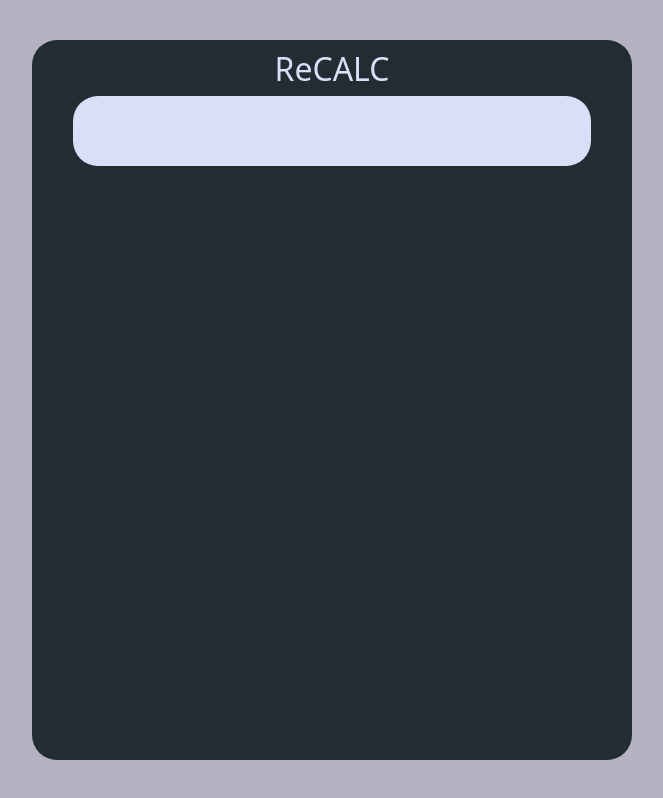
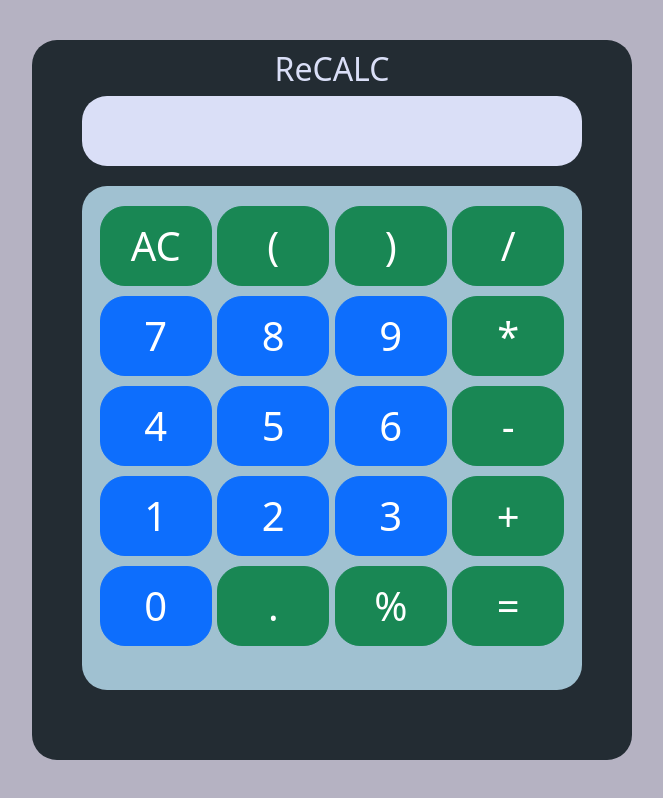
Before and after one commit to alexiscirmi/react-calculator, a React (Vite) app: page / in a window 1280 px wide. Shown: the whole page, without its empty margins (308-971 px from the left). Built offline with nearby package versions, Linux system fonts and the light colour scheme.

Commit message:
Initial design completed

```diff
--- a/src/App.css
+++ b/src/App.css
@@ -2,7 +2,7 @@
   display: flex;
   flex-direction: column;
   align-items: center;
-  width: 90vw;
+  width: 95vw;
   max-width: 600px;
   height: 90vh;
   background-color: #232C33;
@@ -17,8 +17,43 @@
 }
 
 .display {
-  width: 90%;
+  width: 95%;
+  max-width: 500px;
   height: 70px;
   background-color: #DADFF7;
   border-radius: 25px;
 }
+
+.buttonContainer {
+  width: 95%;
+  max-width: 500px;
+  height: 70%;
+  background-color: #A0C1D1;
+  border-radius: 25px;
+  margin-top: 20px;
+  margin-bottom: 20px;
+  padding: 15px;
+  text-align: center;
+}
+
+.btn {
+  width: 95%;
+  height: 10vh;
+  border-radius: 25px;
+  display: flex;
+  justify-content: center;
+  align-items: center;
+}
+
+.row {
+  justify-content: center;
+  margin: auto;
+}
+
+.col-6,
+.col {
+  display: flex;
+  justify-content: center;
+  padding: 0;
+  margin: 5px auto;
+}
--- a/src/App.jsx
+++ b/src/App.jsx
@@ -1,7 +1,7 @@
 import Container from 'react-bootstrap/Container'
-import Button from 'react-bootstrap/Button'
-import Display from './container/Display'
+import Display from './components/Display'
 import './App.css'
+import ButtonContainer from './components/ButtonContainer'
 
 function App() {
 
@@ -10,6 +10,7 @@ function App() {
       <Container className='calculator'>
         <h1 className='title'>ReCALC</h1>
         <Display />
+        <ButtonContainer />
       </Container>
     </Container>
   )
--- /dev/null
+++ b/src/components/ButtonContainer.jsx
@@ -0,0 +1,46 @@
+import { Container, Col, Row } from 'react-bootstrap'
+import ButtonCustom from './ButtonCustom';
+
+function ButtonContainer() {
+  return (
+    <Container className='buttonContainer'>
+      <Row>
+        <Col><ButtonCustom variant={'success'} value={'AC'} /></Col>
+        <Col><ButtonCustom variant={'success'} value={'('} /></Col>
+        <Col><ButtonCustom variant={'success'} value={')'} /></Col>
+        <Col><ButtonCustom variant={'success'} value={'/'} /></Col>
+      </Row>
+
+      <Row>
+        <Col><ButtonCustom variant={'primary'} value={7} /></Col>
+        <Col><ButtonCustom variant={'primary'} value={8} /></Col>
+        <Col><ButtonCustom variant={'primary'} value={9} /></Col>
+        <Col><ButtonCustom variant={'success'} value={'*'} /></Col>
+      </Row>
+
+      <Row>
+        <Col><ButtonCustom variant={'primary'} value={4} /></Col>
+        <Col><ButtonCustom variant={'primary'} value={5} /></Col>
+        <Col><ButtonCustom variant={'primary'} value={6} /></Col>
+        <Col><ButtonCustom variant={'success'} value={'-'} /></Col>
+      </Row>
+
+      <Row>
+        <Col><ButtonCustom variant={'primary'} value={1} /></Col>
+        <Col><ButtonCustom variant={'primary'} value={2} /></Col>
+        <Col><ButtonCustom variant={'primary'} value={3} /></Col>
+        <Col><ButtonCustom variant={'success'} value={'+'} /></Col>
+      </Row>
+
+      <Row>
+        <Col><ButtonCustom variant={'primary'} value={0} /></Col>
+        <Col><ButtonCustom variant={'success'} value={'.'} /></Col>
+        <Col><ButtonCustom variant={'success'} value={'%'} /></Col>
+        <Col><ButtonCustom variant={'success'} value={'='} /></Col>
+      </Row>
+
+    </Container>
+  );
+}
+
+export default ButtonContainer
--- /dev/null
+++ b/src/components/ButtonCustom.jsx
@@ -0,0 +1,9 @@
+import Button from 'react-bootstrap/Button'
+
+function ButtonCustom({ variant, value }) {
+  return (
+    <Button type='button' variant={variant} className='fs-1'>{value}</Button>
+  );
+}
+
+export default ButtonCustom;
```
Also changed, not shown: src/components/Display.jsx (renamed from src/container/Display.jsx).
